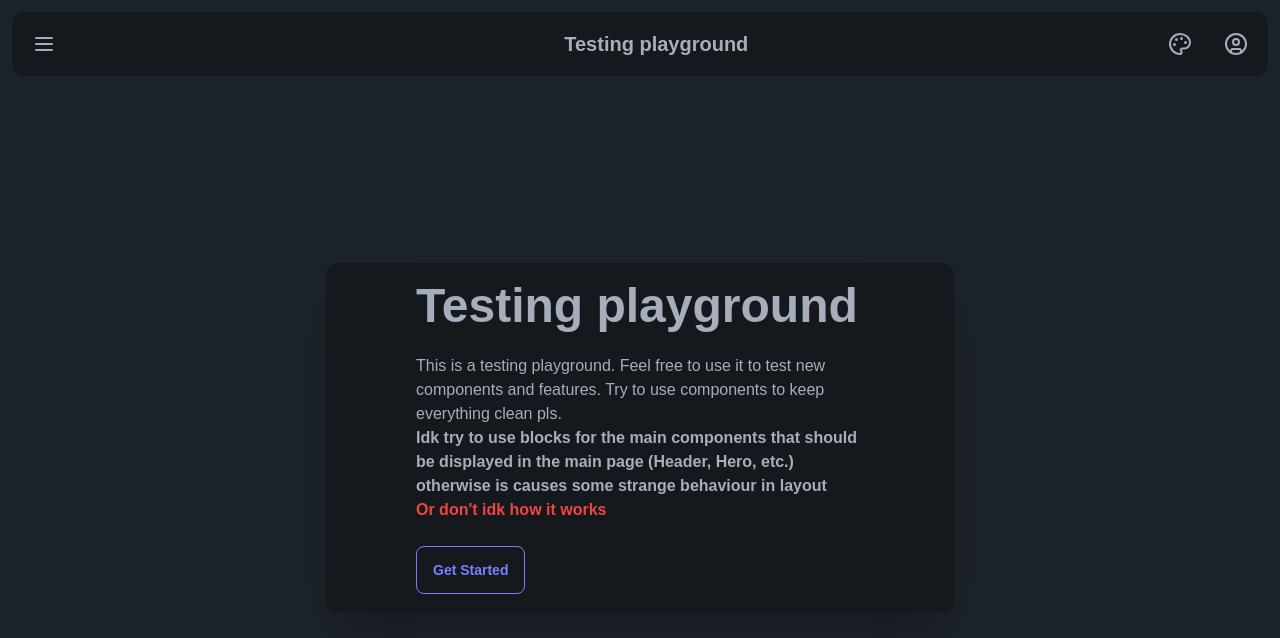
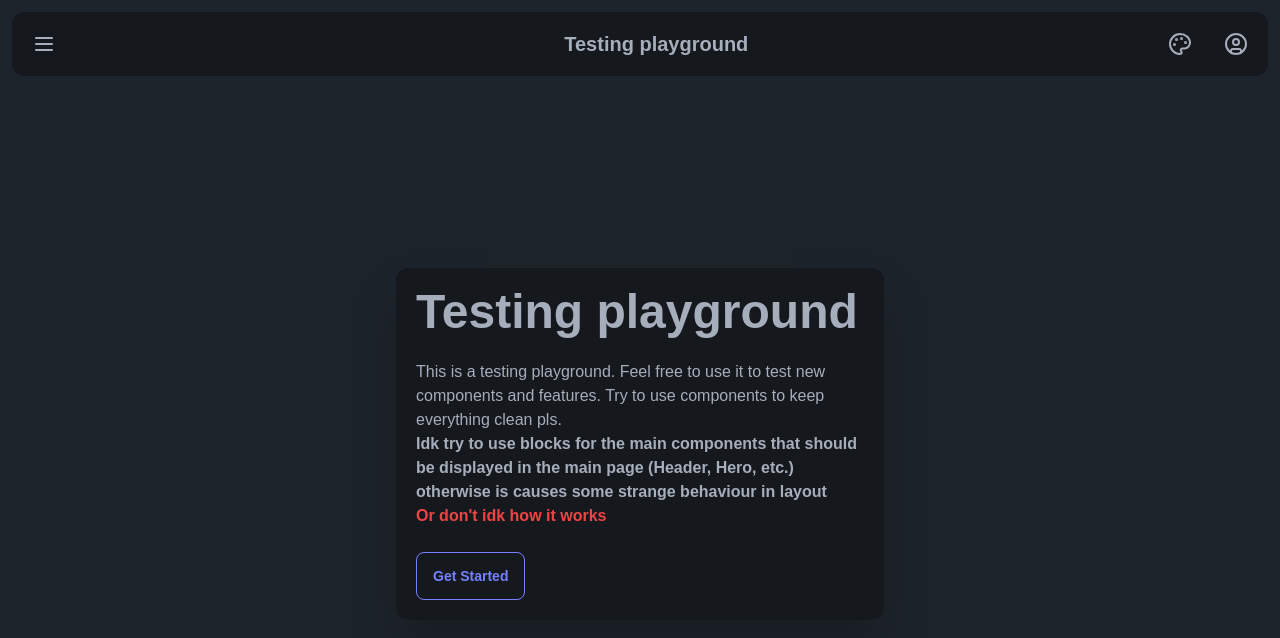
Before and after one commit to Cenmorax/daisy-test, a Vue app: page / in a window 1280 px wide. Shown: the top 638 px of the page. Built offline with nearby package versions, Linux system fonts and the light colour scheme; a web font is replaced by a local one.

Commit message:
Added adaptive card to the main page

```diff
--- a/src/components/Hero-Greeting.vue
+++ b/src/components/Hero-Greeting.vue
@@ -1,10 +1,10 @@
 <template>
-    <div class="flex items-center justify-center w-full h-full px-3 pb-3">
-        <div class="hero bg-base-300 h-1/2 w-1/2 rounded-xl shadow-2xl">
+    <div class="flex items-center justify-center w-full h-full">
+        <div
+            class="card flex flex-col bg-base-300 min-h-fit min-w-24 items-center rounded-xl shadow-2xl p-5 mx-5"
+        >
             <div class="max-w-md">
-                <h1 class="text-5xl font-bold text-nowrap">
-                    Testing playground
-                </h1>
+                <h1 class="text-5xl font-bold">Testing playground</h1>
                 <p class="py-6">
                     This is a testing playground. Feel free to use it to test
                     new components and features. Try to use components to keep
```
